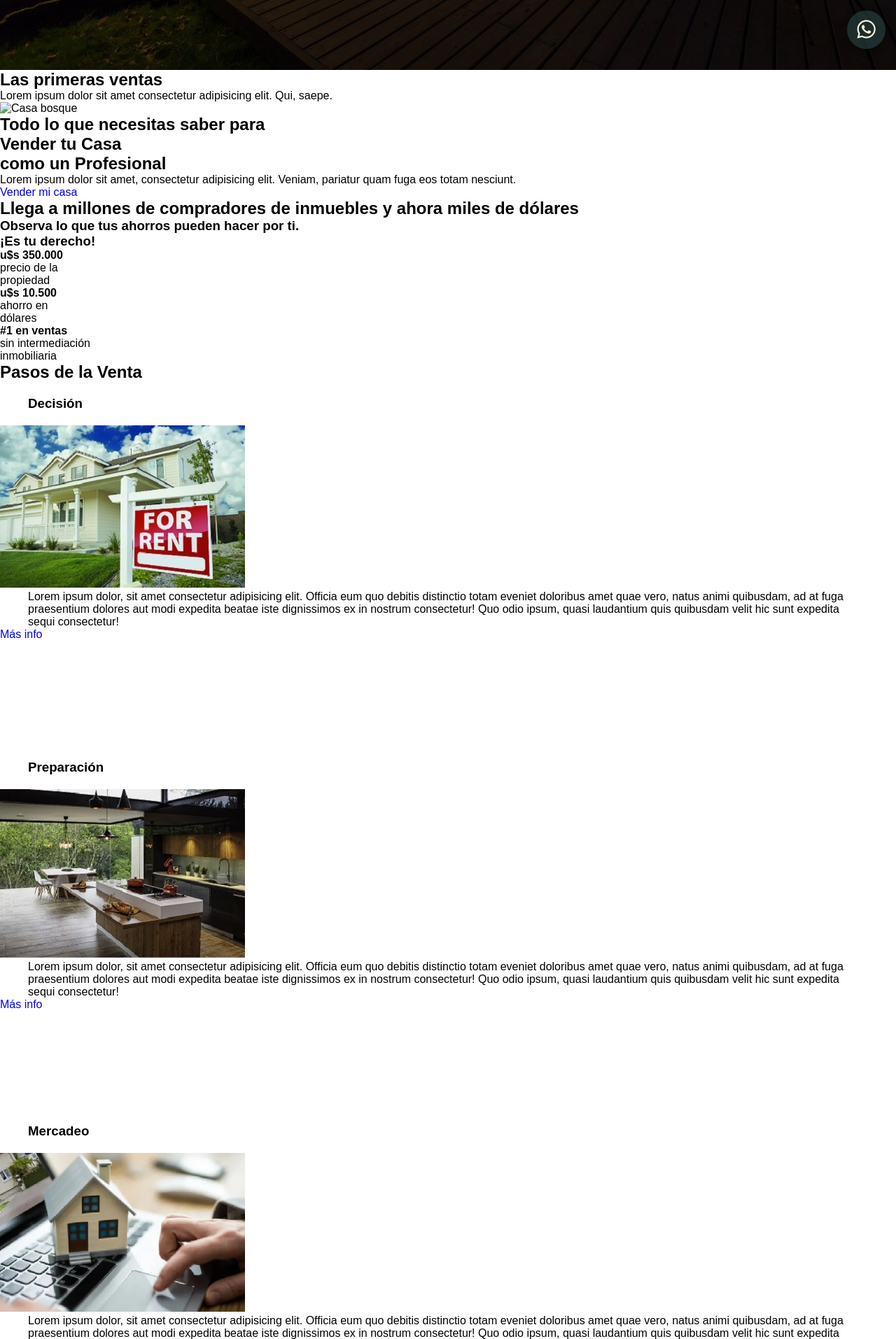
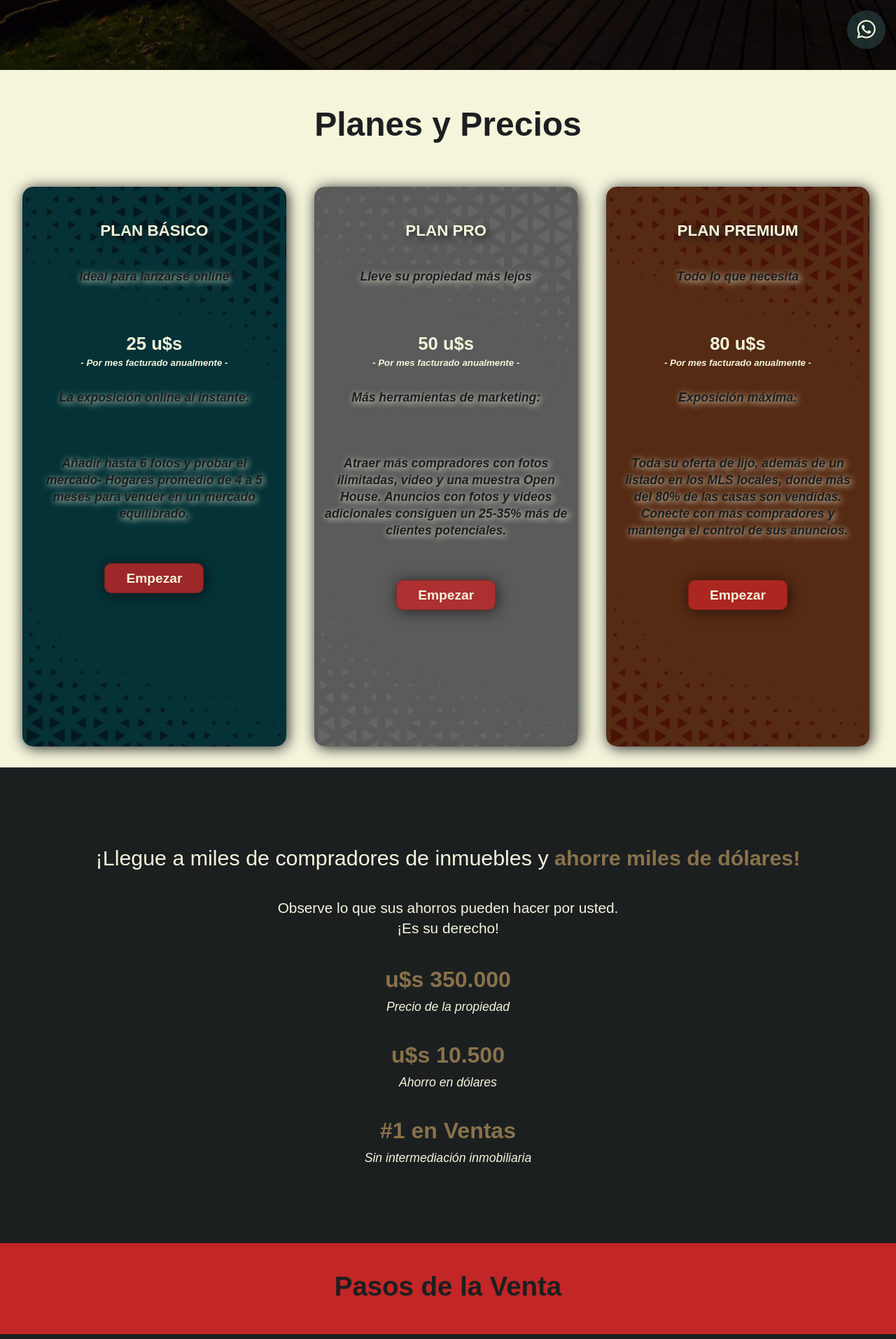
Before and after one commit to andreaber/willakhome-project, a plain HTML site: page pages/vender.html in a window 1280 px wide. Shown: the part 700-2614 px from the top of the page at 70% size. Drawn offline with Linux system fonts and the light colour scheme.

Commit message:
Desarrollo de estilos

```diff
--- a/css/styles.css
+++ b/css/styles.css
@@ -112,7 +112,7 @@ nav{
     font-size: 1.9rem;
     font-weight: 300;
     line-height: 2.5rem;
-    margin-bottom: 20px;
+    margin-bottom: 40px;
 }
 
 .banner-text h2{
@@ -127,6 +127,7 @@ nav{
     font-weight: 500;
     padding: 50px 0 50px;
     line-height: 1.8rem;
+    margin-bottom: 20px;
 }
 
 .button1{
@@ -791,12 +792,230 @@ footer{
 }
 
 
+/* VENDER */
 
+.ventas .contenedor{
+    background-color: beige;
+    color: #1c1f20;
+    text-align: center;
+    padding-bottom: 50px;
+}
 
+.ventas .contenedor h2{
+    font-weight: 600;
+}
 
+.ventas .contenedor p{
+    font-size: 1rem;
+    font-weight: 600;
+    font-style: italic;
+    padding-bottom: 20px;
+    line-height: 1.4rem;
+}
 
+.ventas .ficha{
+    color: beige;
+}
 
+.ventas h3{
+    margin-bottom: 20px;
+    text-shadow: 4px 4px 10px #1c1f20;
+}
 
+.ventas h4{
+    font-size: 1.6rem;
+    margin-bottom: 5px;
+}
+
+.ventas h5{
+    font-style: italic;
+    margin-bottom: 30px;
+}
+
+.ventas .ficha:first-child{
+    background-image: linear-gradient(0deg, rgba(0, 0, 0, .6), rgba(0, 0, 0, .6))
+    ,url(../assets/img/color-celeste.jpg);
+}
+
+.ventas .ficha:nth-child(2){
+    background-image: linear-gradient(0deg, rgba(0, 0, 0, .6), rgba(0, 0, 0, .6))
+    ,url(../assets/img/color-gris.jpg);
+}
+
+.ventas .ficha:nth-child(3){
+    background-image: linear-gradient(0deg, rgba(0, 0, 0, .6), rgba(0, 0, 0, .6))
+    ,url(../assets/img/color-naranja.jpg);
+}
+
+.ventas .ficha{
+    box-shadow: 2px 2px 20px #1c1f20;
+}
+
+.vender .box{
+    background-color: #3B474C;
+    width: 100%;
+    height: 180px;
+    text-align: center;
+    padding: 20px 20px 40px;
+    margin-top: -10px;
+    margin-bottom: 0px;
+}
+
+.box-title2{
+    font-size: 1.4rem;
+    color: beige;
+    font-weight: 300;
+    line-height: 2rem;
+    margin-top: 20px;
+}
+
+.box-title3{
+    font-size: 1.6rem;
+    color: rgba(166, 148, 93);
+    font-weight: 600;
+    padding: 25px 20px 0;
+    text-align: center;
+}
+
+.vender .contenedor{
+    width: 100%;
+    height: 85vh;
+}
+
+.vender .contenedor h2{
+    font-size: 1.9rem;
+}
+
+.vender .contenedor h3{
+    font-size: 1.3rem;
+    font-weight: 300;
+    line-height: 1.8rem;
+}
+
+.vender .contenedor h4{
+    font-size: 2rem;
+    color:#88724a;
+    margin: 40px auto 10px;
+}
+
+.vender .contenedor p{
+    font-size: 1.1rem;
+    font-style: italic;
+}
+
+.pasosventa{
+    background-color: #1c1f20;
+    color: beige;
+    text-align: center;
+    width: 100%;
+}
+
+.pasoscontainer{
+    font-size: 1.3rem;
+    background-color: beige;
+    color: #1c1f20;
+    padding: 30px 12px;
+    font-size: 1.3rem;
+}
+
+.pasosventa p{
+    display: none;
+}
+
+.pasosventa .paso{
+    background-position: center center;
+    background-size: cover;
+    padding: 20px;
+    border-radius: 15px;
+    height: 53vh;
+    width: 90%;
+}
+
+.paso:first-child{
+    background-image: linear-gradient(
+        0deg,
+        rgba(0,0,0,0.5),
+        rgba(0,0,0,0.5)
+    );
+    box-shadow: 0 1px 10px rgba(0, 0, 0, 0.3);
+}
+
+.paso:nth-child(2){
+    background-image: linear-gradient(
+        0deg,
+        rgba(0,0,0,0.5),
+        rgba(0,0,0,0.5)
+    );
+    box-shadow: 0 1px 10px rgba(0, 0, 0, 0.3);
+}
+
+.paso:nth-child(3){
+    background-image: linear-gradient(
+        0deg,
+        rgba(0,0,0,0.5),
+        rgba(0,0,0,0.5)
+    );
+    box-shadow: 0 1px 10px rgba(0, 0, 0, 0.3);
+}
+
+.pasosventa .programas{
+    display: flex;
+    flex-direction: column;
+    align-items: center;
+    gap: 10px;
+}
+.pasosventa p{
+    color: beige;
+    display: block;
+    padding-bottom: 20px;
+    margin-top: 15px;
+    margin-bottom: 20px;
+    line-height: 1.3rem;
+}
+.pasosventa h3{
+    padding: 0 0 10px;
+    margin-top: 5px;
+    margin-bottom: 10px;
+    font-size: 1.7rem;
+}
+
+.sell .contenedor{
+    padding-top: 40px;
+}
+.sell .paso{
+    padding: 20px 15px;
+    height: 50vh;
+    box-shadow: 3px 3px 10px #1c1f20;
+    margin-bottom: 20px;
+    border-radius: 10px;
+}
+
+.sell .paso img{
+    width: 90%;
+    border-radius: 10px;
+}
+
+.venta-fin{
+    color: #1c1f20;
+    height: 10vh;
+}
+
+.programas .paso{
+    margin-top: 20px;
+
+}
+
+.programas .vender{
+    margin-bottom: 20px;
+}
+
+.venta footer{
+    margin-top: 0;
+}
+
+.pasouno{
+    margin-top: 20px;
+}
 
 
 
@@ -1139,8 +1358,6 @@ footer{
         padding: 50px;
     }
 
-
-
     .comprar h2{
         font-size: 2.5rem;
         margin: -5px auto 40px;
@@ -1197,4 +1414,63 @@ footer{
         padding: 0 40px;
     }
 
+
+    /* VENDER */
+
+    .ventas .contenedor h2{
+        padding-bottom: 0px;
     }
+
+    .user{
+        width: 100%;
+        height: 130px;
+        background-color:#c22626;
+        text-align: center;
+        color: #1c1f20;
+        font-size: 1.6rem;
+        padding-top: 40px;
+    }
+
+    .ventas .contenedor{
+        padding-top: 50px;
+    }
+    .ventas .contenedor h2{
+        font-size: 3rem;
+    }
+    .ventas .contenedor p{
+        font-size: 1.1rem;
+        display: block;
+        color: beige;
+    }
+
+    .paquetes{
+        display: flex;
+        flex-direction: row;
+        height: 100vh;
+    }
+
+    .paquetes .ficha{
+        height: 100vh;
+    }
+
+    .paquetes .ficha p{
+        color: #1c1f20;
+        text-shadow: 2px 2px 10px beige;
+        line-height: 1.5rem;
+    }
+
+    .sell .contenedor{
+        height: 90vh;
+    }
+
+    .sell .paso{
+        height: 75vh;
+        margin: auto 10px;
+    }
+
+    .sell .paso h3{
+        font-size: 1.4rem;
+    }
+
+
+    }
--- a/pages/vender.html
+++ b/pages/vender.html
@@ -60,108 +60,114 @@
 			</section>
 
 			<section>
-				<div class="ventas">
-					<h1>Las primeras ventas</h1>
-					<p>Lorem ipsum dolor sit amet consectetur adipisicing elit. Qui, saepe.
-					</p>
-				</div>
-			</section>
+				<div class="section-e ventas">
+					<div class="contenedor">
+						<h2 class="venta__title">Planes y Precios</h2>
+						<p>Ahorre miles de dólares en comisiones, utilizando nuestras herramientas ágiles de venta.
+						</p>
+						<div class="paquetes">
+							<div class="ficha">
+								<h3>PLAN BÁSICO</h3>
+								<p>Ideal para lanzarse online</p>
+								<h4>25 u$s</h4>
+								<h5>- Por mes facturado anualmente -</h5>
+								<p>La exposición online al instante:</p>
+								<p class="estilo">Añadir hasta 6 fotos y probar el mercado- Hogares promedio de 4 a 5 meses para vender en un mercado equilibrado.</p>
+								<a href="#" class="button1" title="empezar">Empezar</a>
+							</div>
 
-			<section class="sell content">
-				<div class="contenedorsell">
-					<img src="../assets/img/casa-bosque.jpg" alt="Casa bosque"></img>
-					<div class="centradosell">
-						<h1><strong>Todo lo que necesitas saber para <br><span>Vender tu Casa <br>como un
-									Profesional</span></strong></h1>
-						<p>Lorem ipsum dolor sit amet, consectetur adipisicing elit. Veniam, pariatur quam fuga eos
-							totam
-							nesciunt.</p>
-						<a href="vender.html" title="Vender mi casa">Vender mi casa</a>
+							<div class="ficha">
+								<h3>PLAN PRO</h3>
+								<p>Lleve su propiedad más lejos</p>
+								<h4>50 u$s</h4>
+								<h5>- Por mes facturado anualmente -</h5>
+								<p>Más herramientas de marketing:</p>
+								<p class="estilo">Atraer más compradores con fotos ilimitadas, video y una muestra Open House. Anuncios con fotos y videos adicionales consiguen un 25-35% más de clientes potenciales.</p>
+								<a href="#" class="button1" title="empezar">Empezar</a>
+							</div>
+
+							<div class="ficha">
+								<h3>PLAN PREMIUM</h3>
+								<p>Todo lo que necesita</p>
+								<h4>80 u$s</h4>
+								<h5>- Por mes facturado anualmente -</h5>
+								<p>Exposición máxima:</p>
+								<p class="estilo">Toda su oferta de lijo, además de un listado en los MLS locales, donde más del 80% de las casas son vendidas. Conecte con más compradores y mantenga el control de sus anuncios.</p>
+								<a href="#" class="button1" title="empezar">Empezar</a>
+							</div>
+						</div>
 					</div>
 				</div>
 			</section>
 
 
-			<section>
-				<div class="box">
-					<h2 class="box-title2">Llega a millones de compradores de inmuebles y ahora miles de dólares
-					</h2>
-					<h3 class="box-title3">Observa lo que tus ahorros pueden hacer por ti.<br> ¡Es tu derecho!</h3>
+
+			<section class="section-e vender">
+
+				<div class="contenedor">
+
+					<h2>¡Llegue a miles de compradores de inmuebles y <span>ahorre miles de dólares!</span></h2>
+
+					<h3>Observe lo que sus ahorros pueden hacer por usted.<br> ¡Es su derecho!</h3>
+
+					<h4>u$s 350.000</h4>
+					<p>Precio de la propiedad</p>
+
+					<h4>u$s 10.500</h4>
+					<p>Ahorro en dólares</p>
+
+					<h4>#1 en Ventas</h4>
+					<p>Sin intermediación inmobiliaria</p>
+				</div>
+			</section>
+
+			<section class="vender">
+				<div class="user">
+					<h2>Pasos de la Venta</h2>
 				</div>
 			</section>
 
 
-			<section class="padre">
-				<article>
-					<div class="cajauno">
-						<p class="cajasuperior">
-							<strong>u$s 350.000</strong>
-						</p>
-						<p class="cajainferior">precio de la <br>propiedad</p>
-					</div>
-
-					<div class="cajados">
-						<p class="cajasuperior"><strong>u$s 10.500</strong></p>
-						<p class="cajainferior">ahorro en<br> dólares</p>
-					</div>
-
-					<div class="cajatres">
-						<p class="cajasuperior"><strong>#1 en ventas</strong></p>
-						<p class="cajainferior">sin intermediación<br> inmobiliaria</p>
-					</div>
-				</article>
-			</section>
 
 
+			<section class="section-e sell">
 
-			<section class="pasosventa">
-				<div class="pasoscontainer">
-					<h2>Pasos de la Venta</h2>
-					<div class="programas">
+				<div class="noticias">
+
+					<div class="contenedor">
+
 						<div class="paso">
 							<h3>Decisión</h3>
 							<img src="../assets/img/decision.jpg" alt="Decisión de venta">
-							<p>Lorem ipsum dolor, sit amet consectetur adipisicing elit. Officia eum quo debitis
-								distinctio
-								totam eveniet doloribus amet quae vero, natus animi quibusdam, ad at fuga praesentium
-								dolores aut modi expedita beatae iste dignissimos ex in nostrum consectetur! Quo odio
-								ipsum,
-								quasi laudantium quis quibusdam velit hic sunt expedita sequi consectetur!</p>
-							<a href="#" title="Más info">Más info</a>
+							<p>Lorem ipsum dolor sit amet consectetur adipisicing elit. Id nesciunt saepe obcaecati ipsa adipisci! Velit voluptatem et ex voluptas non.</p>
+							<a class="button1" href="#" title="Más info">Más info</a>
 						</div>
 
 						<div class="paso">
 							<h3>Preparación</h3>
 							<img src="../assets/img/preparacion.jpg" alt="Preparación de la vivienda">
-							<p>Lorem ipsum dolor, sit amet consectetur adipisicing elit. Officia eum quo debitis
-								distinctio
-								totam eveniet doloribus amet quae vero, natus animi quibusdam, ad at fuga praesentium
-								dolores aut modi expedita beatae iste dignissimos ex in nostrum consectetur! Quo odio
-								ipsum,
-								quasi laudantium quis quibusdam velit hic sunt expedita sequi consectetur!</p>
-							<a href="#" title="Más info">Más info</a>
+							<p>Lorem ipsum dolor, sit amet consectetur adipisicing elit. Sed aspernatur voluptas aut natus velit autem architecto nam dolorem voluptates ipsa.</p>
+							<a class="button1"  href="#" title="Más info">Más info</a>
 						</div>
 
 						<div class="paso">
 							<h3>Mercadeo</h3>
 							<img src="../assets/img/mercadeo.jpg" alt="Imagen de marketing inmobiliario">
-							<p>Lorem ipsum dolor, sit amet consectetur adipisicing elit. Officia eum quo debitis
-								distinctio
-								totam eveniet doloribus amet quae vero, natus animi quibusdam, ad at fuga praesentium
-								dolores aut modi expedita beatae iste dignissimos ex in nostrum consectetur! Quo odio
-								ipsum,
-								quasi laudantium quis quibusdam velit hic sunt expedita sequi consectetur!</p>
-							<a href="#" title="Más info">Más info</a>
+							<p>Lorem ipsum, dolor sit amet consectetur adipisicing elit. Debitis voluptatibus delectus totam fugiat impedit optio doloribus laborum laboriosam explicabo distinctio.</p>
+							<a class="button1"  href="#" title="Más info">Más info</a>
 						</div>
 					</div>
 				</div>
 			</section>
+
+			<!-- <div class="div-venta"></div> -->
+
 		</main>
 
 
 		<!------------------------------------------- Footer ------------------------------------------->
 
-		<footer>
+		<footer class="footer venta">
 			<div class="container__footer">
 				<div class="box__footer">
 					<h2>Redes Sociales</h2>
```
Also changed, not shown: assets/img/color-celeste.jpg (added), assets/img/color-gris.jpg (added), assets/img/color-naranja.jpg (added). Lines whose indentation alone changed are shown as unchanged.
